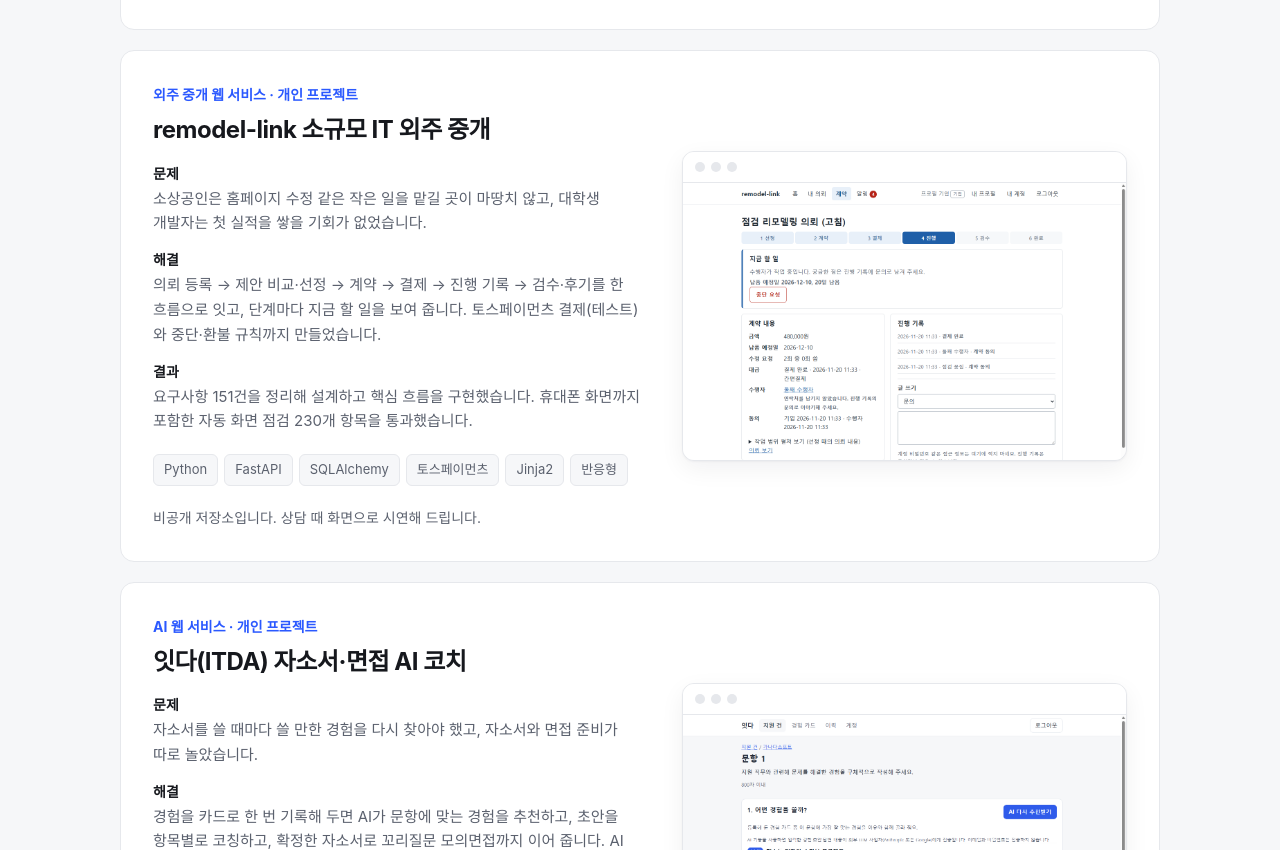
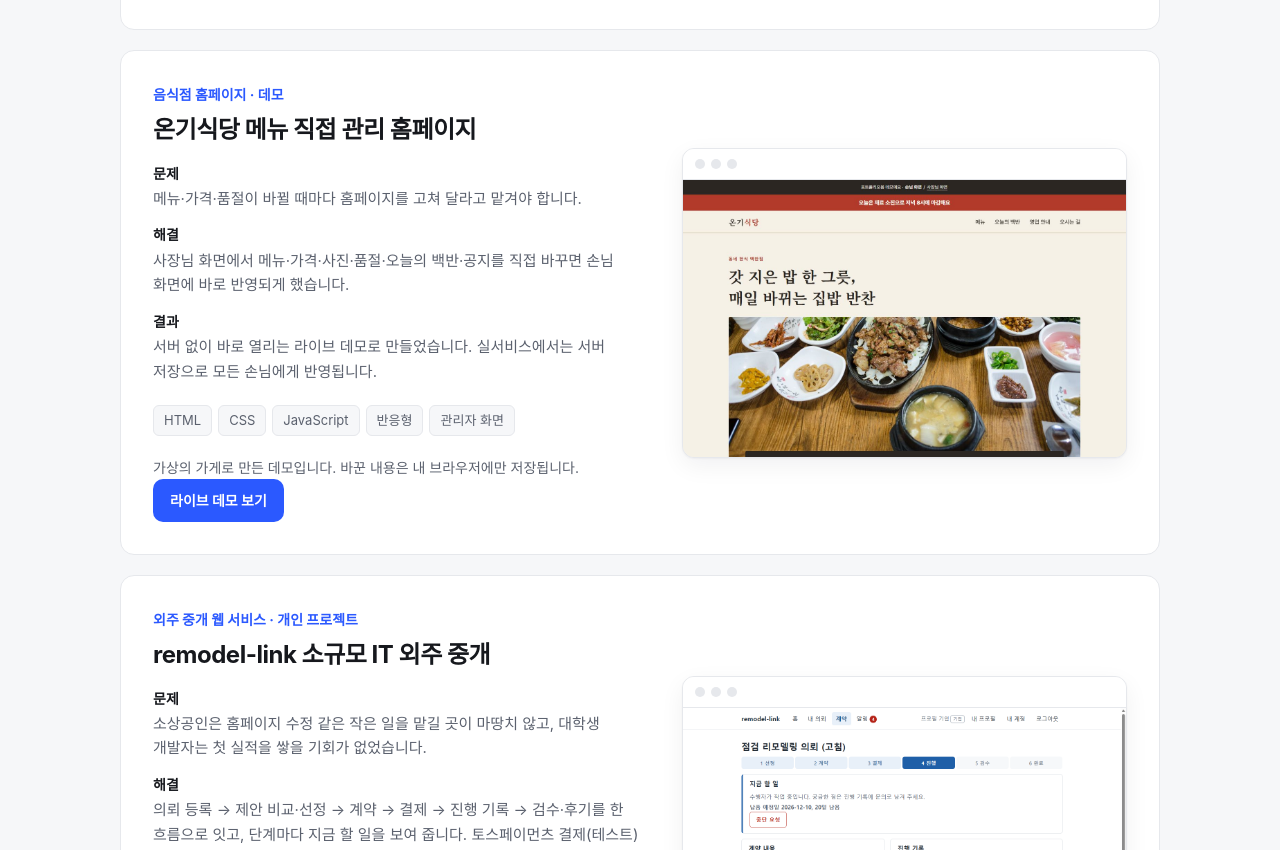
Before and after one commit to waterdog-hub/portfolio-site, a plain HTML site: page src/index.html in a window 1280 px wide. Shown: the part 3499-4349 px from the top of the page. Drawn offline with Linux system fonts and the light colour scheme; a web font is replaced by a local one.

Commit message:
feat: 한식 밥집 데모 온기식당을 포트폴리오에 연결
Co-Authored-By: Claude Opus 5.5 <noreply@anthropic.com>

```diff
--- a/src/index.html
+++ b/src/index.html
@@ -219,6 +219,39 @@
           </div>
         </article>
 
+        <!-- 온기식당은 가상의 가게로 만든 데모다. 사장님이 메뉴를 직접 바꾸면 손님 화면에 반영된다 (기획 R-13) -->
+        <article class="work">
+          <div>
+            <p class="work__meta">음식점 홈페이지 · 데모</p>
+            <h3>온기식당 메뉴 직접 관리 홈페이지</h3>
+            <dl>
+              <dt>문제</dt>
+              <dd>메뉴·가격·품절이 바뀔 때마다 홈페이지를 고쳐 달라고 맡겨야 합니다.</dd>
+              <dt>해결</dt>
+              <dd>사장님 화면에서 메뉴·가격·사진·품절·오늘의 백반·공지를 직접 바꾸면 손님 화면에 바로 반영되게 했습니다.</dd>
+              <dt>결과</dt>
+              <dd>서버 없이 바로 열리는 라이브 데모로 만들었습니다. 실서비스에서는 서버 저장으로 모든 손님에게 반영됩니다.</dd>
+            </dl>
+            <ul class="tags">
+              <li>HTML</li><li>CSS</li><li>JavaScript</li><li>반응형</li><li>관리자 화면</li>
+            </ul>
+            <p class="work__note">가상의 가게로 만든 데모입니다. 바꾼 내용은 내 브라우저에만 저장됩니다.</p>
+            <div class="work__links">
+              <a href="demos/ongi-sikdang/" class="btn btn--primary btn--small">라이브 데모 보기</a>
+            </div>
+          </div>
+          <div class="work__visual">
+            <div class="mock">
+              <div class="mock__bar"><i></i><i></i><i></i></div>
+              <picture>
+                <source media="(max-width: 720px)" srcset="assets/ongi-sikdang-375.jpg" width="375" height="800">
+                <img class="mock__img" src="assets/ongi-sikdang.jpg" width="1280" height="900" loading="lazy"
+                     alt="온기식당 데모 첫 화면. 한식 백반 상차림 사진 위에 갓 지은 밥 한 그릇, 매일 바뀌는 집밥 반찬이라는 제목과 오늘의 백반 안내가 보인다">
+              </picture>
+            </div>
+          </div>
+        </article>
+
         <article class="work">
           <div>
             <p class="work__meta">외주 중개 웹 서비스 · 개인 프로젝트</p>
```
Also changed, not shown: src/assets/ongi-sikdang-375.jpg (added), src/assets/ongi-sikdang.jpg (added), 3 other files.
